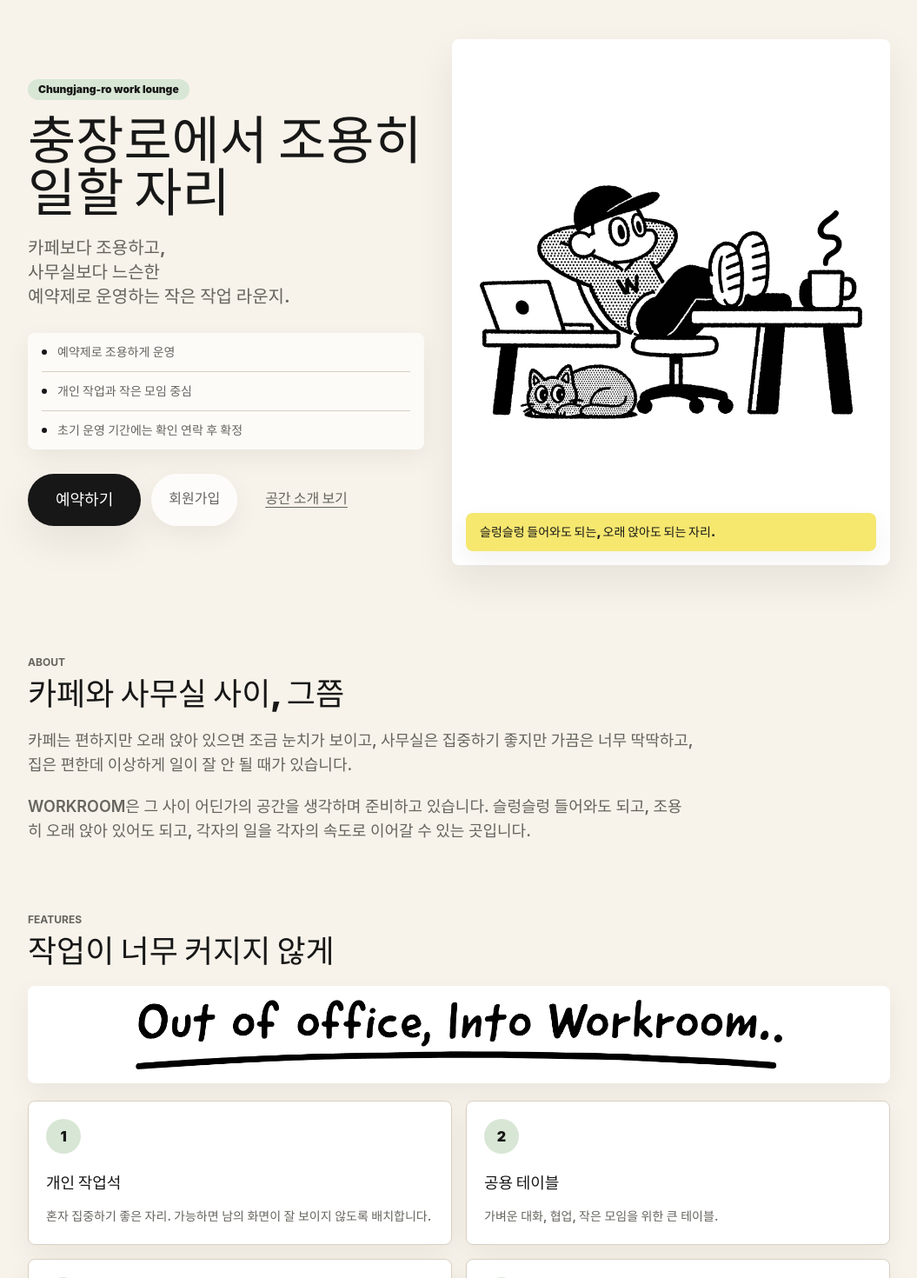
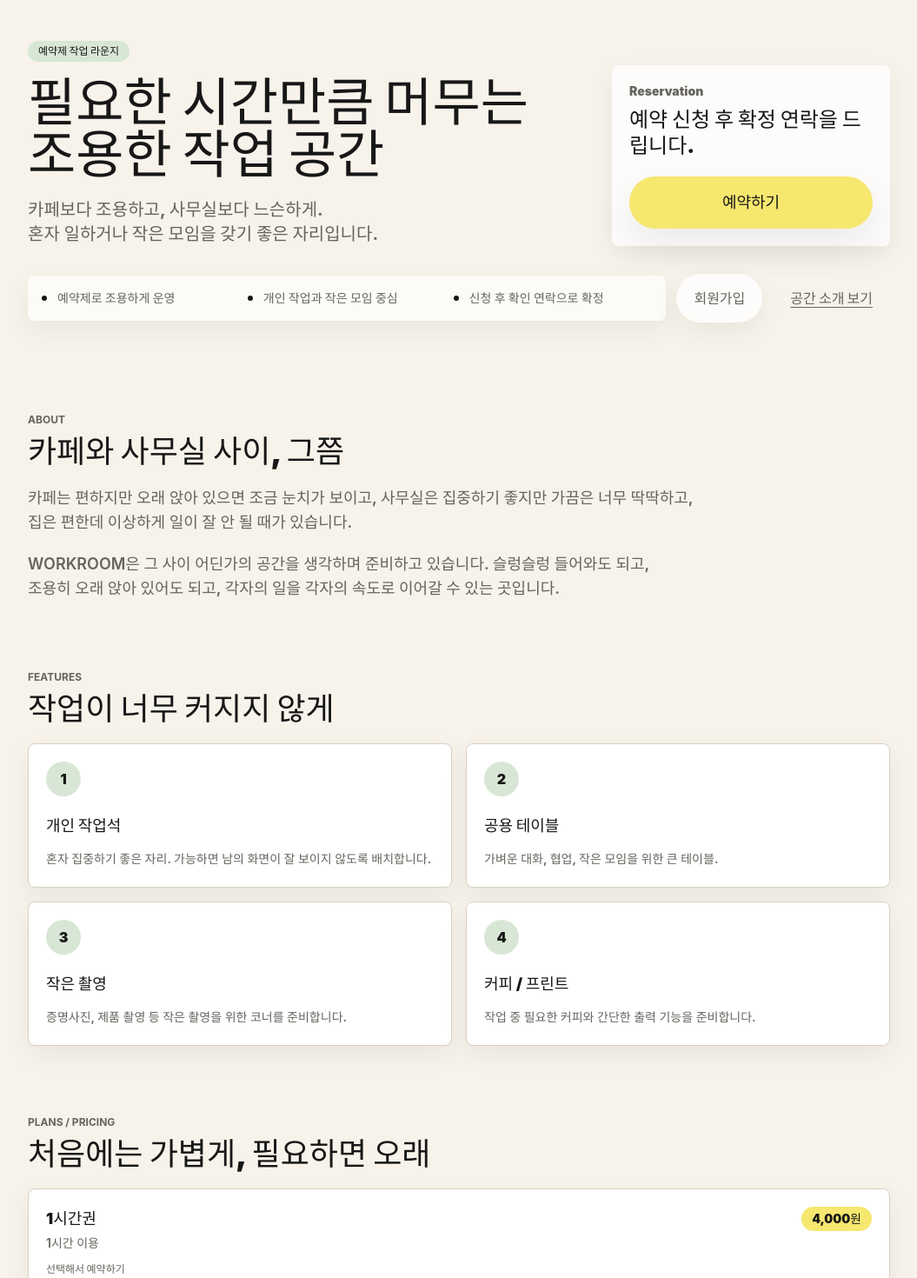
Before and after one commit to 4restyou/workroom-by-4rest, a React (Vite) app: page / in a window 1280 px wide. Shown: the part 80-1550 px from the top of the page at 87% size, without its empty margins (112-1167 px from the left). Built offline with nearby package versions, Linux system fonts and the light colour scheme; no server answers; the database is empty.

Commit message:
Refine home copy and reservation flow

```diff
--- a/src/components/PriceCard.tsx
+++ b/src/components/PriceCard.tsx
@@ -1,3 +1,4 @@
+import { Link } from "react-router-dom";
 import { formatPrice } from "../lib/format";
 import type { Pass } from "../lib/types";
 
@@ -7,16 +8,20 @@ type PriceCardProps = {
 
 export default function PriceCard({ pass }: PriceCardProps) {
   return (
-    <article className="rounded-card border border-workroom-line bg-workroom-surface p-5 shadow-soft">
+    <Link
+      className="block rounded-card border border-workroom-line bg-workroom-surface p-5 shadow-soft transition hover:-translate-y-0.5 hover:border-workroom-text"
+      to={`/reserve?pass=${encodeURIComponent(pass.name)}`}
+    >
       <div className="flex items-start justify-between gap-4">
         <div>
           <h3 className="text-lg font-black">{pass.name}</h3>
           <p className="mt-1 text-sm font-semibold text-workroom-muted">{pass.description}</p>
+          <p className="mt-3 text-xs font-black text-workroom-muted">선택해서 예약하기</p>
         </div>
         <p className="shrink-0 rounded-full bg-workroom-yellow px-3 py-1 text-sm font-black">
           {formatPrice(pass.price)}
         </p>
       </div>
-    </article>
+    </Link>
   );
 }
--- a/src/pages/Home.tsx
+++ b/src/pages/Home.tsx
@@ -6,8 +6,6 @@ import Section from "../components/Section";
 import { defaultPasses } from "../lib/defaultPasses";
 import { hasSupabaseConfig, supabase } from "../lib/supabase";
 import type { Pass } from "../lib/types";
-import heroImage from "../../assets/logo/simbol.png";
-import captionImage from "../../assets/logo/caption.png";
 
 const features = [
   {
@@ -35,7 +33,7 @@ const features = [
 const roomNotes = [
   "예약제로 조용하게 운영",
   "개인 작업과 작은 모임 중심",
-  "초기 운영 기간에는 확인 연락 후 확정",
+  "신청 후 확인 연락으로 확정",
 ];
 
 export default function Home() {
@@ -60,33 +58,40 @@ export default function Home() {
 
   return (
     <main className="pb-24 sm:pb-0">
-      <section className="mx-auto grid max-w-5xl gap-8 px-4 pb-8 pt-10 sm:grid-cols-[0.95fr_1.05fr] sm:items-center sm:py-16">
+      <section className="mx-auto max-w-5xl px-4 pb-8 pt-12 sm:py-16">
+        <div className="grid gap-8 sm:grid-cols-[1fr_320px] sm:items-end">
           <div>
             <p className="mb-4 inline-flex rounded-full bg-workroom-purple px-3 py-1 text-xs font-black">
-            Chungjang-ro work lounge
+              예약제 작업 라운지
             </p>
-          <h1 className="max-w-xl text-4xl font-black leading-tight sm:text-6xl">
-            충장로에서 조용히 일할 자리
+            <h1 className="max-w-3xl text-4xl font-black leading-tight sm:text-6xl">
+              필요한 시간만큼 머무는 조용한 작업 공간
             </h1>
-          <p className="mt-5 max-w-md text-lg font-bold leading-8 text-workroom-muted sm:text-xl">
-            카페보다 조용하고,
+            <p className="mt-5 max-w-xl text-lg font-bold leading-8 text-workroom-muted sm:text-xl">
+              카페보다 조용하고, 사무실보다 느슨하게.
               <br />
-            사무실보다 느슨한
-            <br />
-            예약제로 운영하는 작은 작업 라운지.
+              혼자 일하거나 작은 모임을 갖기 좋은 자리입니다.
             </p>
-          <ul className="mt-7 divide-y divide-workroom-line rounded-card bg-white/70 px-4 shadow-soft">
+          </div>
+
+          <div className="rounded-card bg-white/75 p-5 shadow-soft">
+            <p className="text-sm font-black text-workroom-muted">Reservation</p>
+            <p className="mt-2 text-2xl font-black leading-tight">예약 신청 후 확정 연락을 드립니다.</p>
+            <Link className="mt-5 block rounded-full bg-workroom-yellow px-8 py-4 text-center text-lg font-black text-workroom-text shadow-sketch" to="/reserve">
+              예약하기
+            </Link>
+          </div>
+        </div>
+
+        <div className="mt-8 grid gap-3 sm:grid-cols-[1fr_auto_auto] sm:items-center">
+          <ul className="grid gap-2 rounded-card bg-white/70 p-4 shadow-soft sm:grid-cols-3">
             {roomNotes.map((note) => (
-              <li className="flex items-center gap-3 py-3 text-sm font-bold text-workroom-muted" key={note}>
+              <li className="flex items-center gap-3 text-sm font-bold text-workroom-muted" key={note}>
                 <span className="h-1.5 w-1.5 rounded-full bg-workroom-text" />
                 <span>{note}</span>
               </li>
             ))}
           </ul>
-          <div className="mt-7 flex flex-col gap-3 sm:flex-row">
-            <Link className="rounded-full bg-workroom-text px-8 py-4 text-center text-lg font-black text-white shadow-sketch" to="/reserve">
-              예약하기
-            </Link>
           <Link className="rounded-full bg-white/80 px-5 py-4 text-center font-black text-workroom-muted shadow-soft" to="/login">
             회원가입
           </Link>
@@ -94,34 +99,26 @@ export default function Home() {
             공간 소개 보기
           </a>
         </div>
-        </div>
-
-        <figure className="relative overflow-hidden rounded-card bg-workroom-surface shadow-sketch">
-          <img className="aspect-[4/5] w-full object-contain p-5 sm:aspect-[5/6] sm:p-8" src={heroImage} alt="작업 라운지에 편하게 앉아 있는 일러스트" />
-          <figcaption className="absolute bottom-4 left-4 right-4 rounded-card bg-workroom-yellow px-4 py-3 text-sm font-black shadow-soft">
-            슬렁슬렁 들어와도 되는, 오래 앉아도 되는 자리.
-          </figcaption>
-        </figure>
       </section>
 
       <Section id="space" eyebrow="About" title="카페와 사무실 사이, 그쯤">
         <div className="max-w-3xl text-base font-semibold leading-8 text-workroom-muted sm:text-lg">
           <p>
             카페는 편하지만 오래 앉아 있으면 조금 눈치가 보이고, 사무실은 집중하기 좋지만
-            가끔은 너무 딱딱하고, 집은 편한데 이상하게 일이 잘 안 될 때가 있습니다.
+            가끔은 너무 딱딱하고,
+            <br />
+            집은 편한데 이상하게 일이 잘 안 될 때가 있습니다.
           </p>
           <p className="mt-5">
             WORKROOM은 그 사이 어딘가의 공간을 생각하며 준비하고 있습니다. 슬렁슬렁
-            들어와도 되고, 조용히 오래 앉아 있어도 되고, 각자의 일을 각자의 속도로 이어갈 수
-            있는 곳입니다.
+            들어와도 되고,
+            <br />
+            조용히 오래 앉아 있어도 되고, 각자의 일을 각자의 속도로 이어갈 수 있는 곳입니다.
           </p>
         </div>
       </Section>
 
       <Section eyebrow="Features" title="작업이 너무 커지지 않게">
-        <div className="mb-5 rounded-card bg-workroom-surface p-4 shadow-soft">
-          <img className="mx-auto h-auto max-h-20 w-full object-contain" src={captionImage} alt="Out of office, Into Workroom." />
-        </div>
         <div className="grid gap-4 sm:grid-cols-2">
           {features.map((feature) => (
             <FeatureCard key={feature.title} {...feature} />
@@ -136,7 +133,7 @@ export default function Home() {
           ))}
         </div>
         <p className="mt-4 rounded-card bg-workroom-purple px-4 py-3 text-sm font-black">
-          가격은 초기 운영 기준입니다. 운영 방식에 따라 조금씩 다듬어질 수 있습니다.
+          이용권을 선택하면 예약 신청으로 바로 이어집니다.
         </p>
       </Section>
 
@@ -167,7 +164,7 @@ export default function Home() {
           ))}
         </ol>
         <p className="mt-4 rounded-card bg-workroom-yellow px-4 py-3 text-sm font-black">
-          초기 운영 기간에는 예약 신청 후 확인 연락을 드립니다. 결제는 계좌이체 또는 현장결제로 진행됩니다.
+          예약 신청 후 확정되면 연락드립니다.
         </p>
       </Section>
 
--- a/src/pages/Reserve.tsx
+++ b/src/pages/Reserve.tsx
@@ -1,5 +1,5 @@
 import { FormEvent, ReactNode, useEffect, useState } from "react";
-import { Link } from "react-router-dom";
+import { Link, useLocation } from "react-router-dom";
 import Section from "../components/Section";
 import { defaultPasses } from "../lib/defaultPasses";
 import { formatPrice, todayValue } from "../lib/format";
@@ -20,12 +20,19 @@ const emptyForm = {
 };
 
 export default function Reserve() {
+  const location = useLocation();
   const [passes, setPasses] = useState<Pass[]>(defaultPasses);
   const [form, setForm] = useState(emptyForm);
   const [profile, setProfile] = useState<Profile | null>(null);
   const [isSubmitting, setIsSubmitting] = useState(false);
   const [error, setError] = useState("");
   const [success, setSuccess] = useState(false);
+
+  useEffect(() => {
+    const selectedPass = new URLSearchParams(location.search).get("pass");
+    if (!selectedPass) return;
+    setForm((current) => ({ ...current, pass_type: selectedPass }));
+  }, [location.search]);
 
   useEffect(() => {
     async function loadPasses() {
@@ -116,7 +123,7 @@ export default function Reserve() {
     <main className="pb-10">
       <Section eyebrow="Reserve" title="오늘 쓸 만큼만 가볍게">
         <div className="mb-5 rounded-card border border-workroom-line bg-workroom-yellow p-4 text-sm font-black leading-6 shadow-sketch">
-          예약 신청 후 확인 연락을 드립니다. 아직 준비 중인 공간이라 확정 전까지 시간은 조금 조정될 수 있습니다.
+          예약 신청 후 확인 연락을 드립니다. 확정 전까지 시간은 조금 조정될 수 있습니다.
           {profile ? <span className="mt-2 block">로그인된 회원 정보로 예약자 정보를 미리 채웠습니다.</span> : null}
         </div>
         <form className="grid gap-5" onSubmit={handleSubmit}>
@@ -200,7 +207,7 @@ export default function Reserve() {
               <p>예약 신청이 접수되었습니다.</p>
               <p>확인 후 연락드릴게요.</p>
               <p className="mt-3 text-sm">
-                WORKROOM은 아직 준비 중이거나 초기 운영 중일 수 있어, 예약 확정 전까지는 일정이 조정될 수 있습니다.
+                확정 안내를 받기 전까지는 일정이 조정될 수 있습니다.
               </p>
             </div>
           ) : null}
```
Lines whose indentation alone changed are shown as unchanged.
